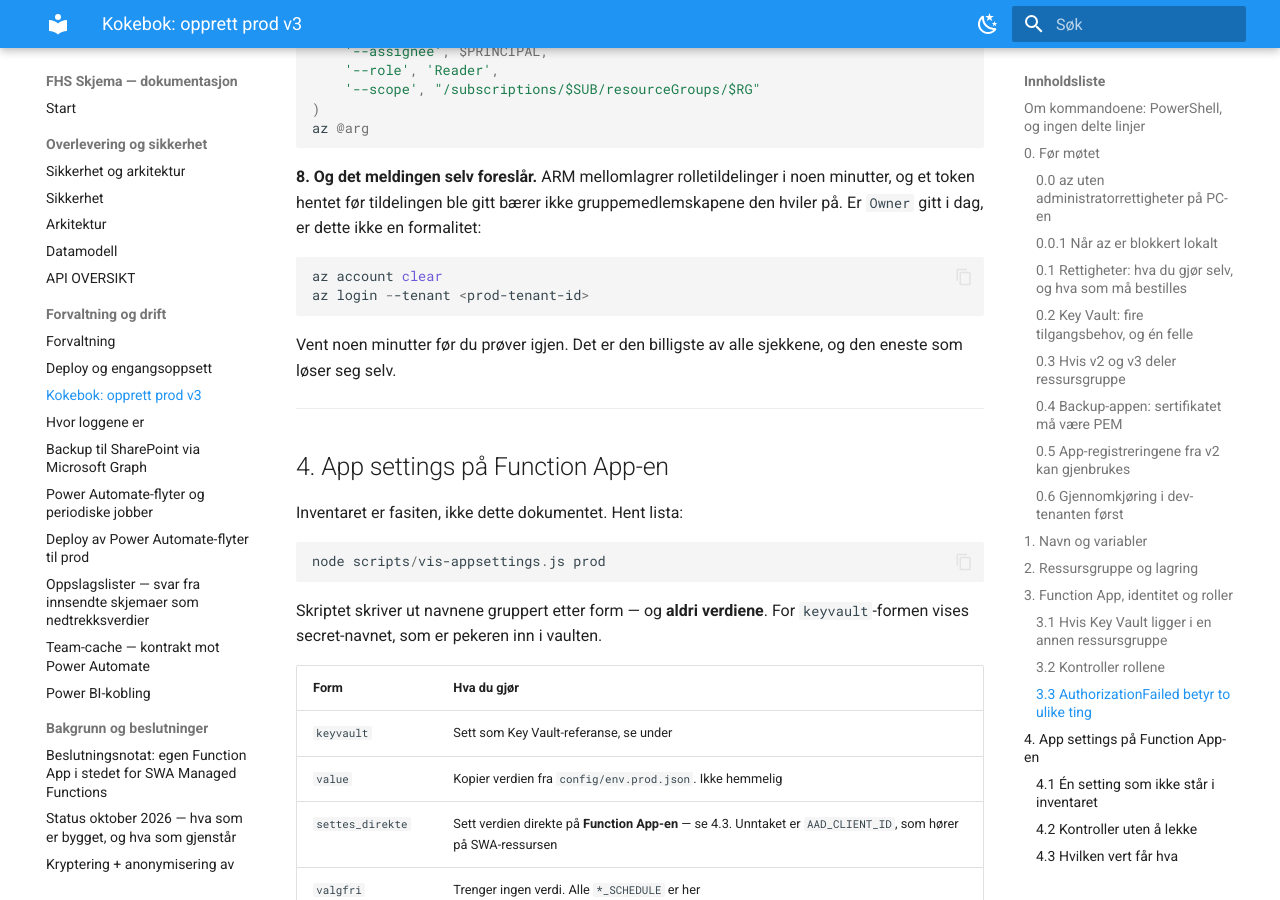
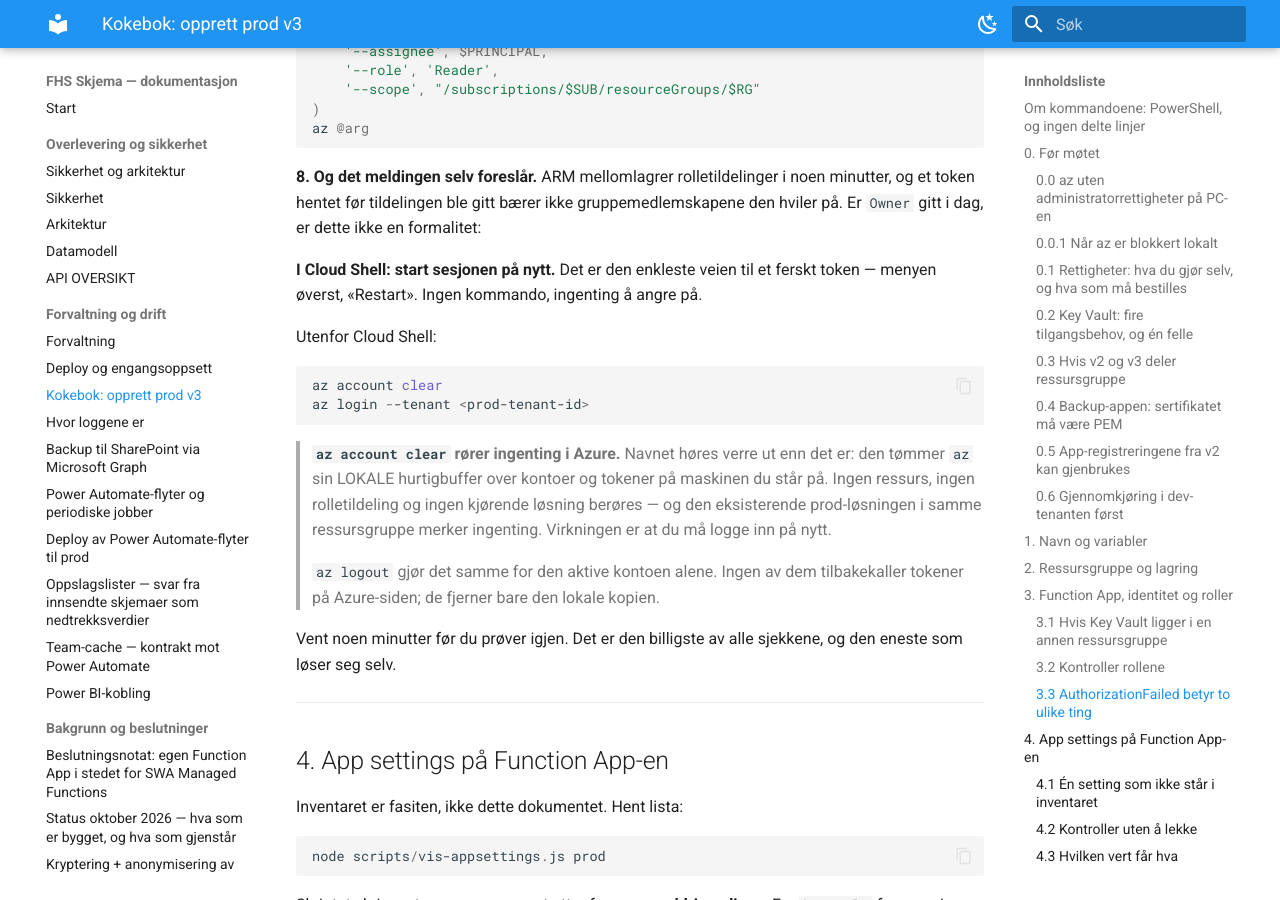
Before and after one commit to jachrist/skjema-swa, an MkDocs documentation site: the page built from docs/KOKEBOK-PROD-V3.md, in a window 1280 px wide and 900 px high, scrolled down 18953 px. Built offline with MkDocs 1.6.1 and Material for MkDocs 9.7.7, drawn with Linux system fonts in a browser that asks for light colours.

Commit message:
az account clear rører ingenting i Azure — si det der kommandoen står
Spørsmålet kom med en gang kokeboka foreslo den: fjerner den noe fra
ressursgruppa? Den eksisterende prod-løsningen kjører jo i samme gruppe.

Navnet høres verre ut enn det er. Kommandoen tømmer `az` sin LOKALE
hurtigbuffer over kontoer og tokener på maskinen man står på. Ingen ressurs,
ingen rolletildeling og ingen kjørende løsning berøres. Det står nå ved
kommandoen, ikke i hodet til den som skrev den.

Og en enklere vei først: i Cloud Shell er «Restart» i menyen det som gir et
ferskt token. Ingen kommando, ingenting å angre på — og da er hele
spørsmålet uaktuelt.

Co-Authored-By: Claude Opus 5 <noreply@anthropic.com>
Claude-Session: https://claude.ai/code/session_016ebSuKji2st85HZS2wAHNH

````diff
--- a/docs/KOKEBOK-PROD-V3.md
+++ b/docs/KOKEBOK-PROD-V3.md
@@ -838,10 +838,24 @@ minutter, og et token hentet før tildelingen ble gitt bærer ikke
 gruppemedlemskapene den hviler på. Er `Owner` gitt i dag, er dette ikke en
 formalitet:
 
+**I Cloud Shell: start sesjonen på nytt.** Det er den enkleste veien til et
+ferskt token — menyen øverst, «Restart». Ingen kommando, ingenting å angre på.
+
+Utenfor Cloud Shell:
+
 ```powershell
 az account clear
 az login --tenant <prod-tenant-id>
 ```
+
+> **`az account clear` rører ingenting i Azure.** Navnet høres verre ut enn
+> det er: den tømmer `az` sin LOKALE hurtigbuffer over kontoer og tokener på
+> maskinen du står på. Ingen ressurs, ingen rolletildeling og ingen kjørende
+> løsning berøres — og den eksisterende prod-løsningen i samme ressursgruppe
+> merker ingenting. Virkningen er at du må logge inn på nytt.
+>
+> `az logout` gjør det samme for den aktive kontoen alene. Ingen av dem
+> tilbakekaller tokener på Azure-siden; de fjerner bare den lokale kopien.
 
 Vent noen minutter før du prøver igjen. Det er den billigste av alle sjekkene,
 og den eneste som løser seg selv.
````
